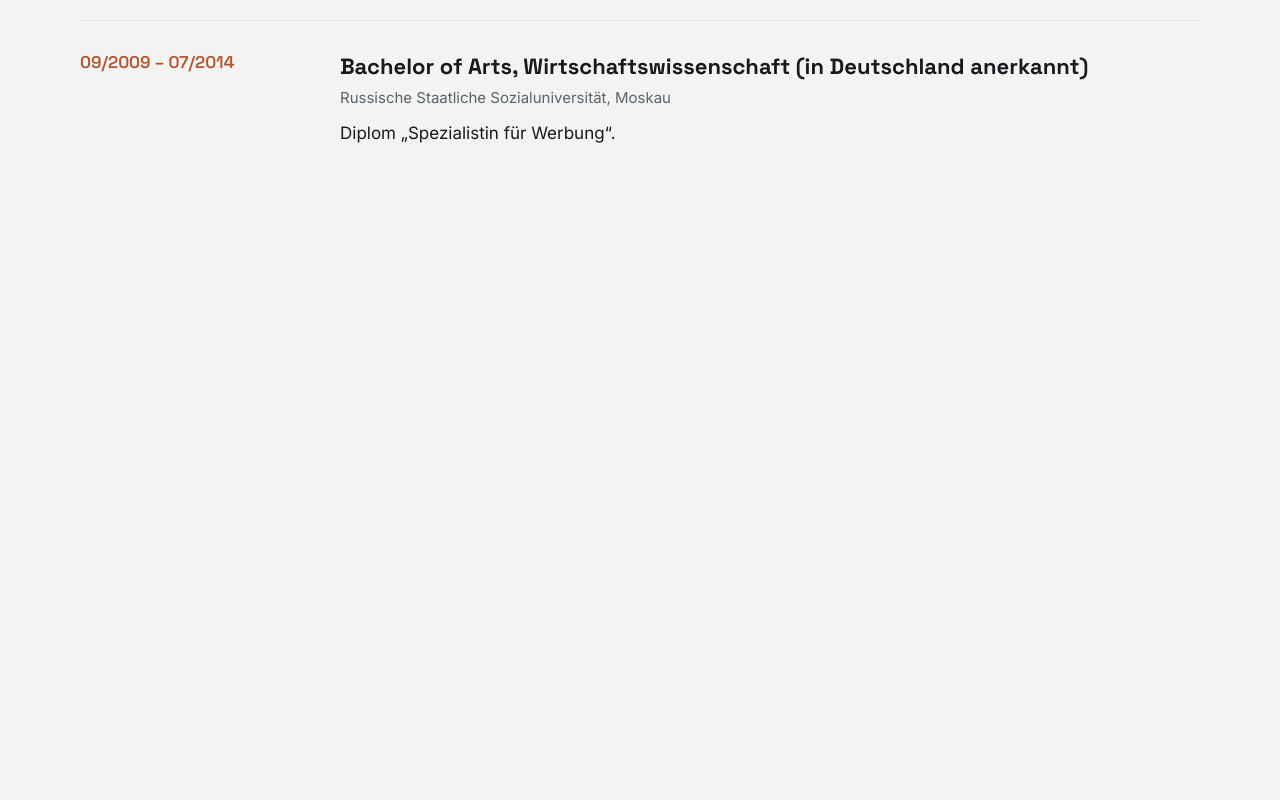
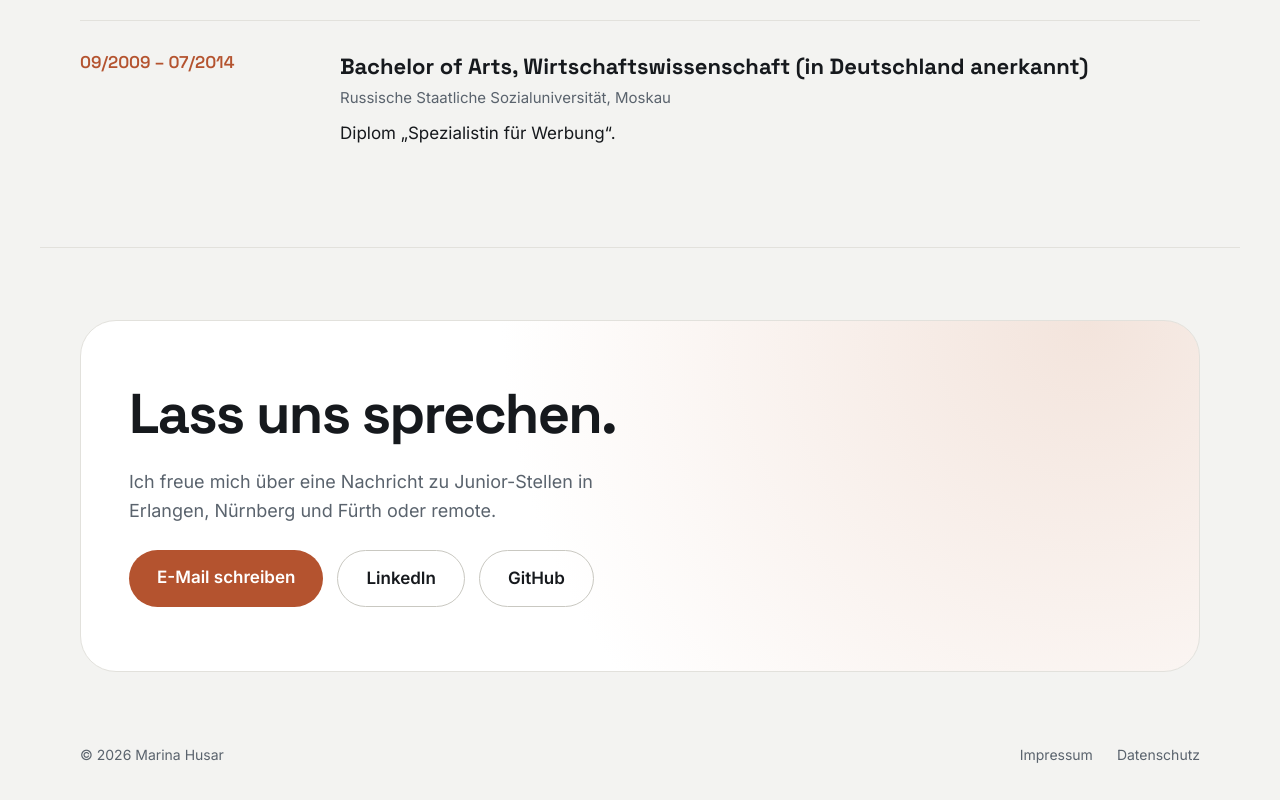
Before and after one commit to MarinaHusar/portfolio, an Angular app: page / in a window 1280 px wide. Shown: the part 4989-5789 px from the top of the page. Before the commit the page ends 5236 px from the top, so only its background shows below. Built offline with nearby package versions, Linux system fonts and the light colour scheme.

Commit message:
Kontakt und Footer

```diff
--- a/src/app/app.html
+++ b/src/app/app.html
@@ -106,6 +106,41 @@
       }
     </div>
   </section>
+
+  <section class="section" id="kontakt">
+    <div class="contact">
+      <h2>Lass uns sprechen.</h2>
+      <p>
+        Ich freue mich über eine Nachricht zu Junior-Stellen in Erlangen,
+        Nürnberg und Fürth oder remote.
+      </p>
+      <div class="actions">
+        <a href="mailto:husar.m.de@gmail.com" class="btn">E-Mail schreiben</a>
+        <a
+          href="https://www.linkedin.com/in/marina-h-57876b258/"
+          target="_blank"
+          rel="noopener"
+          class="btn btn-outline"
+          >LinkedIn</a
+        >
+        <a
+          href="https://github.com/MarinaHusar"
+          target="_blank"
+          rel="noopener"
+          class="btn btn-outline"
+          >GitHub</a
+        >
+      </div>
+    </div>
+  </section>
 </main>
 
+<footer class="footer">
+  <span>© 2026 Marina Husar</span>
+  <div class="footer-links">
+    <a href="#">Impressum</a>
+    <a href="#">Datenschutz</a>
+  </div>
+</footer>
+
 <router-outlet />
--- a/src/app/app.scss
+++ b/src/app/app.scss
@@ -266,3 +266,50 @@ h2 {
   flex-direction: column;
   gap: 6px;
 }
+.contact {
+  background: var(--surface);
+  background-image: radial-gradient(circle at 90% 0%, #f3e4dc 0%, #ffffff 55%);
+  border: 1px solid var(--border);
+  border-radius: 36px;
+  padding: 64px 48px;
+  display: flex;
+  flex-direction: column;
+  align-items: flex-start;
+  gap: 24px;
+
+  h2 {
+    margin: 0;
+    font-size: clamp(32px, 5vw, 56px);
+    letter-spacing: -0.03em;
+    line-height: 1.05;
+  }
+
+  p {
+    margin: 0;
+    max-width: 520px;
+    font-size: 18px;
+    color: var(--muted);
+  }
+}
+
+.footer {
+  max-width: 1200px;
+  margin: 0 auto;
+  padding: 0 40px 48px;
+  display: flex;
+  flex-wrap: wrap;
+  justify-content: space-between;
+  gap: 12px;
+  font-size: 14px;
+  color: var(--muted);
+
+  a {
+    color: var(--muted);
+    text-decoration: none;
+  }
+}
+
+.footer-links {
+  display: flex;
+  gap: 24px;
+}
```
